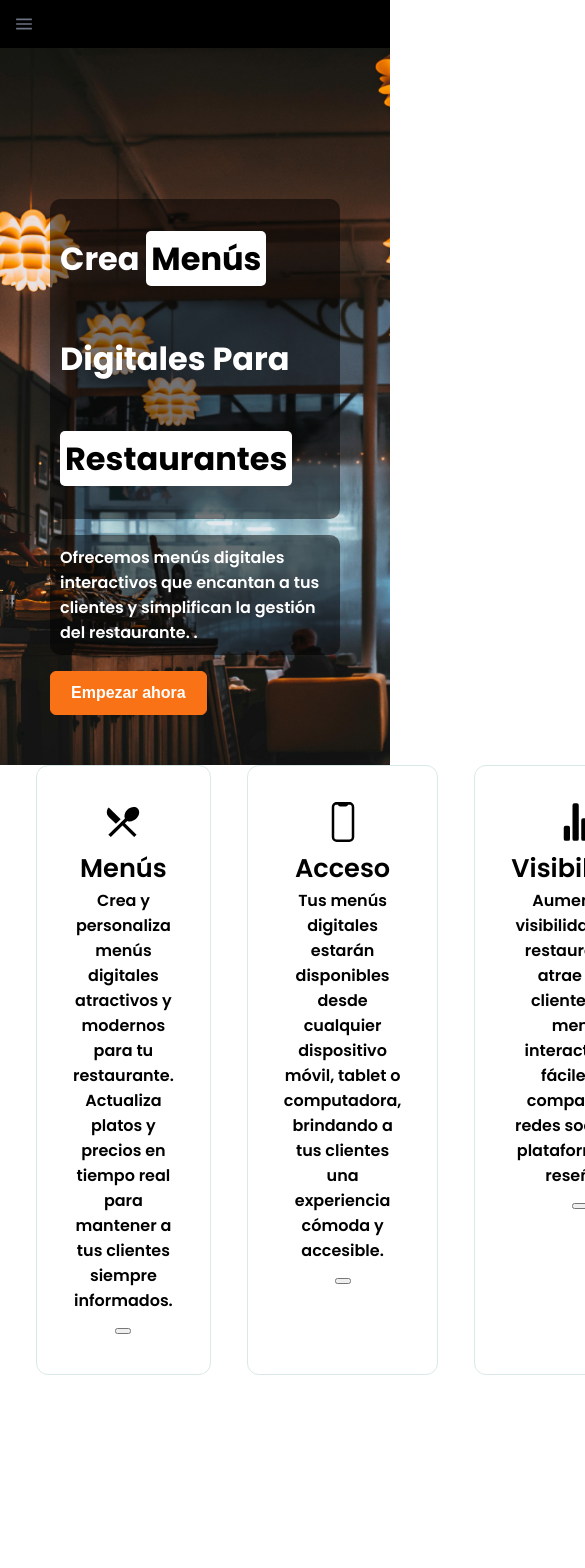
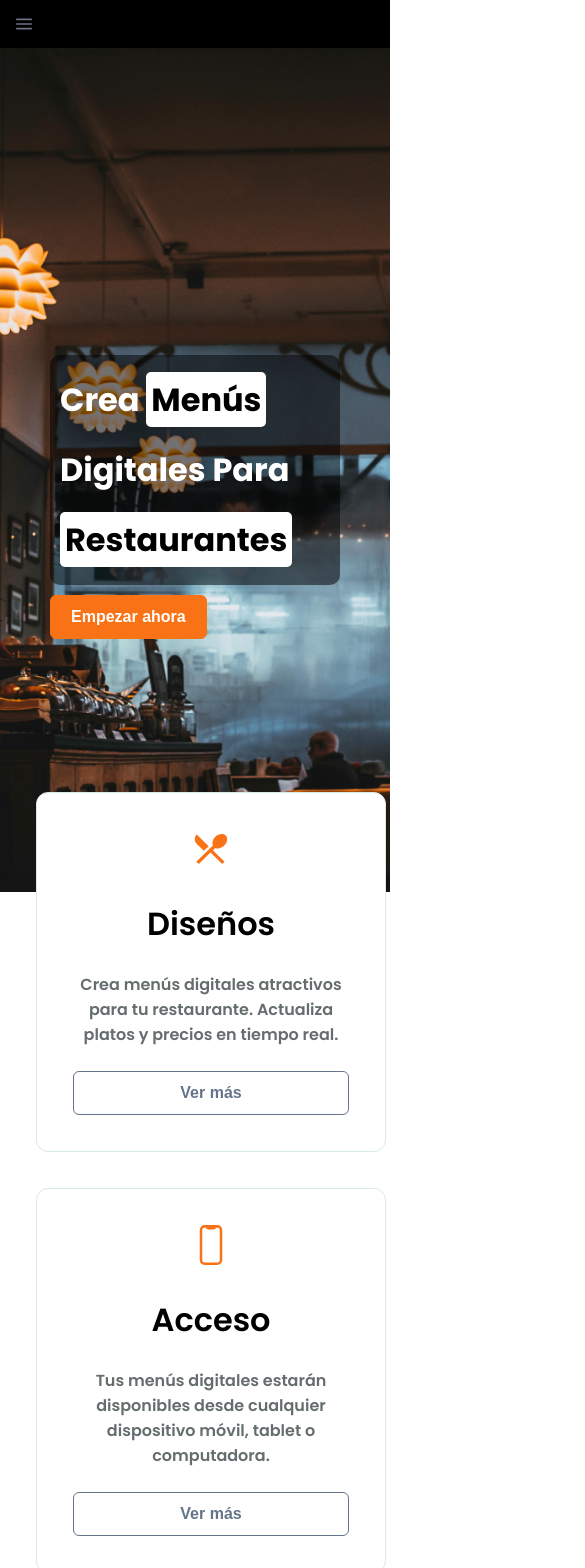
Before and after one commit to judisarodev/menusdeliciososfrontend, a React (Create React App) app: page / in a window 390 px wide. Shown: the top 1568 px of the page, 585 px wide, since content can reach past the window. Before the commit the page ends 1375 px from the top, so only its background shows below. Built offline with nearby package versions, Linux system fonts and the light colour scheme; the HTML template or start-up script is replaced by a standard one; a web font is replaced by a local one.

Commit message:
Se agregan cards responsivas flotantes

```diff
--- a/src/index.css
+++ b/src/index.css
@@ -1,4 +1,5 @@
 body {
+  min-width: 375px;
   margin: 0;
   font-family: "Poppins", sans-serif;
   font-weight: 600;
--- a/src/landing/components/card/Card.js
+++ b/src/landing/components/card/Card.js
@@ -1,5 +1,6 @@
 import React from "react";
 import './card.scss'
+import { Button } from "primereact/button";
 
 const Card = ({ icon, title, text, action }) => {
     return(
@@ -13,8 +14,8 @@ const Card = ({ icon, title, text, action }) => {
         <div className="card__text">
             { text }
         </div>
-        <div>
-            <button onClick={action}></button>
+        <div className="card__button">
+            <Button label='Ver más' outlined  severity="secondary"/>
         </div>
     </div>);
 }
--- a/src/landing/components/card/card.scss
+++ b/src/landing/components/card/card.scss
@@ -3,18 +3,29 @@
 .card__container{
     display: flex;
     flex-direction: column;
+    justify-content: center;
+    gap: 24px;
 
+    min-width: 350px;
+    max-width: 400px;
     padding: $large-box-spacig;
 
     border: 1px #D9E9E7 solid;
+    background-color: white;
     border-radius: 12px;
 
 }
 
 .card__title {
     font-size: $title-font-size;
+    font-weight: 600;
+    font-size: 2rem;
 }
 
 .card__text {
     font-size: $base-font-size;
+    color: #656D6F;
 }
+.card__button button{
+    width: 100%;
+}
--- a/src/landing/pages/home/Home.js
+++ b/src/landing/pages/home/Home.js
@@ -9,35 +9,38 @@ import { IoStatsChart } from "react-icons/io5";
 
 const Home = () => {
     const cardsInfo = [{
-        icon: <IoMdRestaurant size={40} />,
-        title: 'Menús',
-        text: 'Crea y personaliza menús digitales atractivos y modernos para tu restaurante. Actualiza platos y precios en tiempo real para mantener a tus clientes siempre informados.',
+        icon: <IoMdRestaurant color="#F97316" size={40} />,
+        title: 'Diseños',
+        text: 'Crea menús digitales atractivos para tu restaurante. Actualiza platos y precios en tiempo real.',
         action: 'Descubre Más',
     }, {
-        icon: <IoPhonePortraitOutline size={40} />,
+        icon: <IoPhonePortraitOutline color="#F97316" size={40} />,
         title: 'Acceso',
-        text: 'Tus menús digitales estarán disponibles desde cualquier dispositivo móvil, tablet o computadora, brindando a tus clientes una experiencia cómoda y accesible.',
+        text: 'Tus menús digitales estarán disponibles desde cualquier dispositivo móvil, tablet o computadora.',
         action: 'Aprende Cómo',
     }, {
-        icon: <IoStatsChart size={40} />,
+        icon: <IoStatsChart color="#F97316" size={40} />,
         title: 'Visibilidad',
-        text: 'Aumenta la visibilidad de tu restaurante y atrae más clientes con menús interactivos y fáciles de compartir en redes sociales y plataformas de reseñas.',
+        text: 'Aumenta la visibilidad de tu restaurante y atrae más clientes con menús interactivos y agradables.',
         action: 'Empieza Ahora',
     }];
 
     return(<>
-        <section>
-            <div className="home__banner">
+
+        <section className="home__banner">
             <h1 className="poppins-bold">Crea <span>Menús</span> Digitales Para <span>Restaurantes</span></h1>
             <p>Ofrecemos menús digitales interactivos que encantan a tus clientes y simplifican la gestión del restaurante. .</p>
             <Button label="Empezar ahora" severity="warning" />
-            </div>
         </section>
-        <section className="home__cards-container">
+        <section className="home__floating-cards-container">
+            <div className="home__cards-container">
                 {cardsInfo.map((card) => {
                     return <Card icon={card.icon} title={card.title} text={card.text} action={card.action} />
                 })}
+            </div>
         </section>
+
+
     </>);
 }
 
--- a/src/landing/pages/home/home.scss
+++ b/src/landing/pages/home/home.scss
@@ -3,15 +3,16 @@
 .home__banner{
     background: url('./../../../assets/home/banner-home.jpg') no-repeat center;
     background-size: cover;
-    height: 85vh;
+    height: 100vh;
     width: 100%;
 
     display: flex;
     flex-direction: column;
+    gap: 10px;
     color:white;
     justify-content: end;
     align-items: start;
-    padding: 50px;
+    padding: 50px 50px 30vh 50px;
 }
 
 .home__banner h1 {
@@ -40,19 +41,31 @@
     padding: 5px;
 }
 
+.home__floating-cards-container{
+    position: relative;
+    bottom: 100px;
+    z-index: 1;
+}
+
 .home__cards-container{
     display: flex;
     flex-direction: row;
+    justify-content: space-around;
+    flex-wrap: wrap;
     gap: $large-box-spacig;
 
     padding-left: $large-box-spacig;
     padding-right: $large-box-spacig;
 }
 
-@media (width < 415px) {
+
+@media (width <= 650px) {
     .home__banner h1 {
-        max-width: 800px;
         text-align: left;
         font-size: $small-heading-font-size;
+        line-height: 70px;
+    }
+    .home__banner p{
+        display: none;
     }
 }
```
Lines whose indentation alone changed are shown as unchanged.
